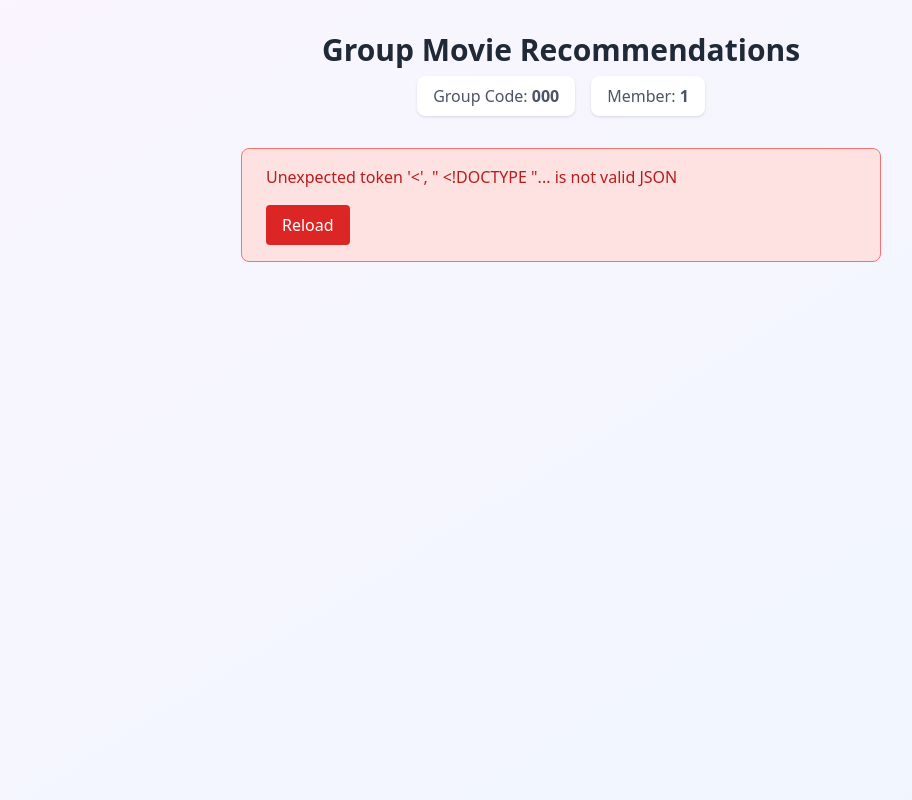
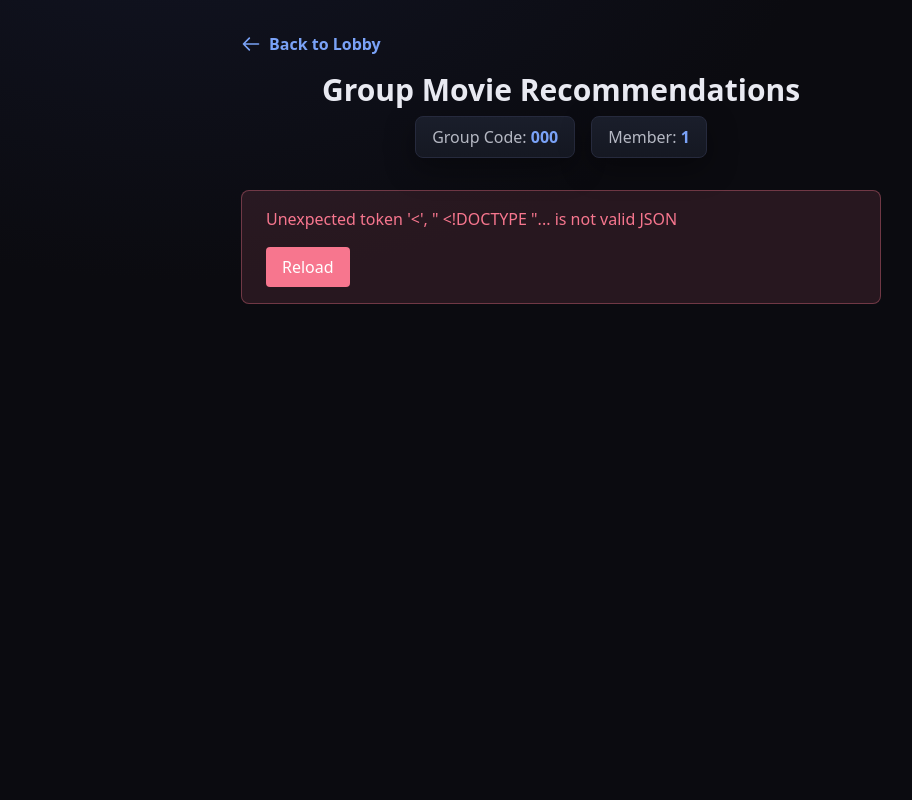
Before and after one commit to gcivil-nyu-org/team4-mon-fall25, a Django app: page /groups/000/deck/ in a window 1280 px wide. Shown: the whole page, without its empty margins (79-991 px from the left). Run offline with Django 5.2, Linux system fonts and the light colour scheme; a user stored in the database is signed in; tables that the repository leaves empty hold one stand-in row (values such as "Sample post"); a database or web service that is not in the repository returns one stand-in record (values such as "Sample title"); data that the repository does not hold is empty; some libraries are stand-ins or nearby versions.

Commit message:
Improve group deck UI with dark theme and back button
- Added back button to return to group lobby from deck page
- Updated entire page to match dark theme (cards.css colors)
- Styled movie cards with consistent dark background and borders
- Updated header, loading, error, and empty states to dark theme
- Matched action buttons and match modal to app's color scheme
- Improved consistency between recommendation and group pages

🤖 Generated with [Claude Code](https://claude.com/claude-code)

Co-Authored-By: Claude <noreply@anthropic.com>

```diff
--- a/recom_sys_app/templates/recom_sys_app/group_deck.html
+++ b/recom_sys_app/templates/recom_sys_app/group_deck.html
@@ -67,33 +67,42 @@
         }
     </style>
 </head>
-<body class="bg-gradient-to-br from-purple-50 to-blue-50 min-h-screen">
+<body style="min-height: 100vh; background: radial-gradient(1200px 800px at 20% -20%, #121525, transparent 55%), radial-gradient(1000px 600px at 120% 0%, #0e111a, transparent 50%), #0b0b10; margin: 0; color: #e9eaf2;">
     <div class="container mx-auto px-4 py-8 max-w-2xl">
         <!-- Header -->
         <div class="mb-8 text-center">
-            <h1 class="text-3xl font-bold text-gray-800 mb-2">
+            <div class="flex items-center justify-between mb-4">
+                <a href="/groups/{{ group_code }}/room/" class="flex items-center gap-2 font-semibold transition-colors" style="color: #7aa2f7; text-decoration: none;">
+                    <svg class="w-5 h-5" fill="none" stroke="currentColor" viewBox="0 0 24 24">
+                        <path stroke-linecap="round" stroke-linejoin="round" stroke-width="2" d="M10 19l-7-7m0 0l7-7m-7 7h18"></path>
+                    </svg>
+                    Back to Lobby
+                </a>
+                <span class="text-sm"></span>
+            </div>
+            <h1 class="text-3xl font-bold mb-2" style="color: #e9eaf2;">
                 Group Movie Recommendations
             </h1>
-            <div class="flex items-center justify-center gap-4 text-gray-600">
-                <span class="bg-white px-4 py-2 rounded-lg shadow">
-                    Group Code: <strong>{{ group_code }}</strong>
+            <div class="flex items-center justify-center gap-4" style="color: #b5b8c3;">
+                <span class="px-4 py-2 rounded-lg" style="background: linear-gradient(180deg, #1a1e2b 0%, #151822 100%); border: 1px solid #262a3d; box-shadow: 0 10px 30px rgba(0,0,0,.35);">
+                    Group Code: <strong style="color: #7aa2f7;">{{ group_code }}</strong>
                 </span>
-                <span class="bg-white px-4 py-2 rounded-lg shadow">
-                    Member: <strong id="memberCount">{{ member_count }}</strong>
+                <span class="px-4 py-2 rounded-lg" style="background: linear-gradient(180deg, #1a1e2b 0%, #151822 100%); border: 1px solid #262a3d; box-shadow: 0 10px 30px rgba(0,0,0,.35);">
+                    Member: <strong style="color: #7aa2f7;" id="memberCount">{{ member_count }}</strong>
                 </span>
             </div>
         </div>
 
         <!-- Loading State -->
         <div id="loadingState" class="text-center py-20">
-            <div class="animate-spin rounded-full h-16 w-16 border-b-4 border-purple-600 mx-auto mb-4"></div>
-            <p class="text-gray-600">Loading movie...</p>
+            <div class="animate-spin rounded-full h-16 w-16 mx-auto mb-4" style="border: 4px solid rgba(122,162,247,.2); border-top-color: #7aa2f7;"></div>
+            <p style="color: #b5b8c3;">Loading movie...</p>
         </div>
 
         <!-- Error State -->
-        <div id="errorState" class="hidden bg-red-100 border border-red-400 text-red-700 px-6 py-4 rounded-lg">
+        <div id="errorState" class="hidden px-6 py-4 rounded-lg" style="background: rgba(247,118,142,.12); border: 1px solid rgba(247,118,142,.35); color: #f7768e;">
             <p id="errorMessage"></p>
-            <button onclick="location.reload()" class="mt-4 bg-red-600 text-white px-4 py-2 rounded hover:bg-red-700">
+            <button onclick="location.reload()" class="mt-4 px-4 py-2 rounded" style="background: #f7768e; color: white; border: none; cursor: pointer;">
                 Reload
             </button>
         </div>
@@ -106,23 +115,23 @@
         <!-- Empty State -->
         <div id="emptyState" class="hidden text-center py-20">
             <div class="text-6xl mb-4">🎬</div>
-            <h2 class="text-2xl font-bold text-gray-700 mb-2">There are no more movies!</h2>
-            <p class="text-gray-600 mb-6">You've finished watching all the recommendations.</p>
-            <button onclick="loadMoreMovies()" class="bg-purple-600 text-white px-6 py-3 rounded-lg hover:bg-purple-700">
+            <h2 class="text-2xl font-bold mb-2" style="color: #e9eaf2;">There are no more movies!</h2>
+            <p class="mb-6" style="color: #b5b8c3;">You've finished watching all the recommendations.</p>
+            <button onclick="loadMoreMovies()" class="px-6 py-3 rounded-lg" style="background: linear-gradient(135deg, #7aa2f7, #9d7cd8); color: white; border: none; font-weight: 600; cursor: pointer;">
                 Load More
             </button>
         </div>
 
         <!-- Action Buttons -->
         <div id="actionButtons" class="hidden flex justify-center gap-6 mt-6">
-            <button onclick="swipeLeft()" class="w-16 h-16 rounded-full bg-white shadow-lg flex items-center justify-center hover:scale-110 transition-transform">
-                <svg class="w-8 h-8 text-red-500" fill="none" stroke="currentColor" viewBox="0 0 24 24">
+            <button onclick="swipeLeft()" class="w-16 h-16 rounded-full flex items-center justify-center transition-transform" style="background: linear-gradient(180deg, #1a1e2b 0%, #151822 100%); border: 1px solid #262a3d; box-shadow: 0 10px 30px rgba(0,0,0,.35); cursor: pointer;">
+                <svg class="w-8 h-8" fill="none" stroke="#f7768e" viewBox="0 0 24 24">
                     <path stroke-linecap="round" stroke-linejoin="round" stroke-width="2" d="M6 18L18 6M6 6l12 12"></path>
                 </svg>
             </button>
 
-            <button onclick="swipeRight()" class="w-16 h-16 rounded-full bg-white shadow-lg flex items-center justify-center hover:scale-110 transition-transform">
-                <svg class="w-8 h-8 text-green-500" fill="currentColor" viewBox="0 0 24 24">
+            <button onclick="swipeRight()" class="w-16 h-16 rounded-full flex items-center justify-center transition-transform" style="background: linear-gradient(180deg, #1a1e2b 0%, #151822 100%); border: 1px solid #262a3d; box-shadow: 0 10px 30px rgba(0,0,0,.35); cursor: pointer;">
+                <svg class="w-8 h-8" fill="#9ece6a" viewBox="0 0 24 24">
                     <path d="M12 21.35l-1.45-1.32C5.4 15.36 2 12.28 2 8.5 2 5.42 4.42 3 7.5 3c1.74 0 3.41.81 4.5 2.09C13.09 3.81 14.76 3 16.5 3 19.58 3 22 5.42 22 8.5c0 3.78-3.4 6.86-8.55 11.54L12 21.35z"/>
                 </svg>
             </button>
@@ -130,13 +139,13 @@
     </div>
 
     <!-- Match Notification Modal -->
-    <div id="matchModal" class="hidden fixed inset-0 bg-black bg-opacity-50 flex items-center justify-center z-50">
-        <div class="match-modal bg-white rounded-2xl p-8 max-w-md mx-4 text-center">
+    <div id="matchModal" class="hidden fixed inset-0 flex items-center justify-center z-50" style="background: rgba(0,0,0,0.8);">
+        <div class="match-modal rounded-2xl p-8 max-w-md mx-4 text-center" style="background: linear-gradient(180deg, #1a1e2b 0%, #151822 100%); border: 1px solid #262a3d; box-shadow: 0 10px 30px rgba(0,0,0,.35);">
             <div class="text-6xl mb-4">🎉</div>
-            <h2 class="text-3xl font-bold text-gray-800 mb-2">Match successful!</h2>
-            <p class="text-gray-600 mb-2">All members like:</p>
-            <p id="matchMovieTitle" class="text-xl font-semibold text-purple-600 mb-6"></p>
-            <button onclick="closeMatchModal()" class="bg-purple-600 text-white px-8 py-3 rounded-lg hover:bg-purple-700">
+            <h2 class="text-3xl font-bold mb-2" style="color: #e9eaf2;">Match successful!</h2>
+            <p class="mb-2" style="color: #b5b8c3;">All members like:</p>
+            <p id="matchMovieTitle" class="text-xl font-semibold mb-6" style="color: #7aa2f7;"></p>
+            <button onclick="closeMatchModal()" class="px-8 py-3 rounded-lg" style="background: linear-gradient(135deg, #7aa2f7, #9d7cd8); color: white; border: none; font-weight: 600; cursor: pointer;">
                 Awesome!
             </button>
         </div>
@@ -211,7 +220,9 @@
             const translateY = (index - currentIndex) * 10;
 
             const card = document.createElement('div');
-            card.className = 'movie-card absolute inset-0 bg-white rounded-2xl shadow-2xl overflow-hidden';
+            card.className = 'movie-card absolute inset-0 rounded-2xl shadow-2xl overflow-hidden';
+            card.style.background = 'linear-gradient(180deg, #1a1e2b 0%, #151822 100%)';
+            card.style.border = '1px solid #262a3d';
             card.style.zIndex = zIndex;
             card.style.transform = `scale(${scale}) translateY(${translateY}px)`;
             card.dataset.index = index;
@@ -235,9 +246,9 @@
                 </div>
 
                 <div class="p-6 space-y-3">
-                    <h2 class="text-2xl font-bold text-gray-900 line-clamp-2">${movie.title}</h2>
+                    <h2 class="text-2xl font-bold line-clamp-2" style="color: #e9eaf2;">${movie.title}</h2>
 
-                    <div class="flex items-center gap-4 text-sm text-gray-600">
+                    <div class="flex items-center gap-4 text-sm" style="color: #b5b8c3;">
                         ${movie.release_date ? `
                             <div class="flex items-center gap-1">
                                 <svg class="w-4 h-4" fill="none" stroke="currentColor" viewBox="0 0 24 24">
@@ -252,7 +263,13 @@
                                 <svg class="w-4 h-4 fill-yellow-400 text-yellow-400" viewBox="0 0 24 24">
                                     <path d="M12 17.27L18.18 21l-1.64-7.03L22 9.24l-7.19-.61L12 2 9.19 8.63 2 9.24l5.46 4.73L5.82 21z"/>
                                 </svg>
-                                <span>${movie.vote_average.toFixed(1)}</span>
+                                <span>Rating: ${movie.vote_average.toFixed(1)}</span>
+                            </div>
+                        ` : ''}
+
+                        ${movie.vote_count ? `
+                            <div class="flex items-center gap-1">
+                                <span>Votes: ${movie.vote_count}</span>
                             </div>
                         ` : ''}
                     </div>
@@ -260,13 +277,13 @@
                     ${movie.genres && movie.genres.length > 0 ? `
                         <div class="flex flex-wrap gap-2">
                             ${movie.genres.slice(0, 3).map(genre =>
-                                `<span class="px-3 py-1 bg-blue-100 text-blue-700 text-xs rounded-full">${genre}</span>`
+                                `<span class="px-3 py-1 text-xs rounded-full" style="background: rgba(122,162,247,.12); border: 1px solid rgba(122,162,247,.35); color: #7aa2f7;">${genre}</span>`
                             ).join('')}
                         </div>
                     ` : ''}
 
                     ${movie.overview ? `
-                        <p class="text-gray-700 text-sm line-clamp-3">${movie.overview}</p>
+                        <p class="text-sm line-clamp-3" style="color: #b5b8c3; line-height: 1.5;">${movie.overview}</p>
                     ` : ''}
                 </div>
             `;
```
